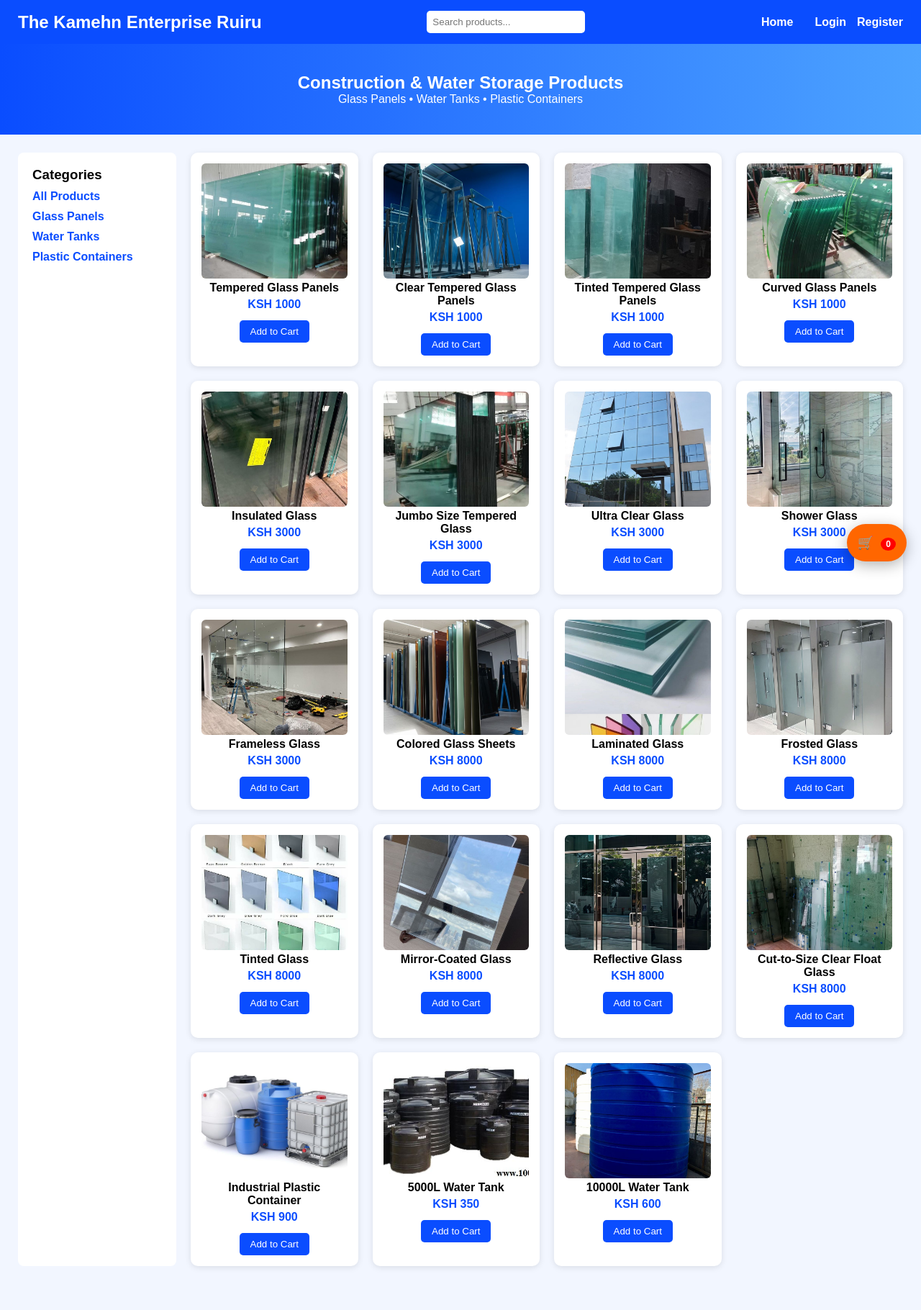
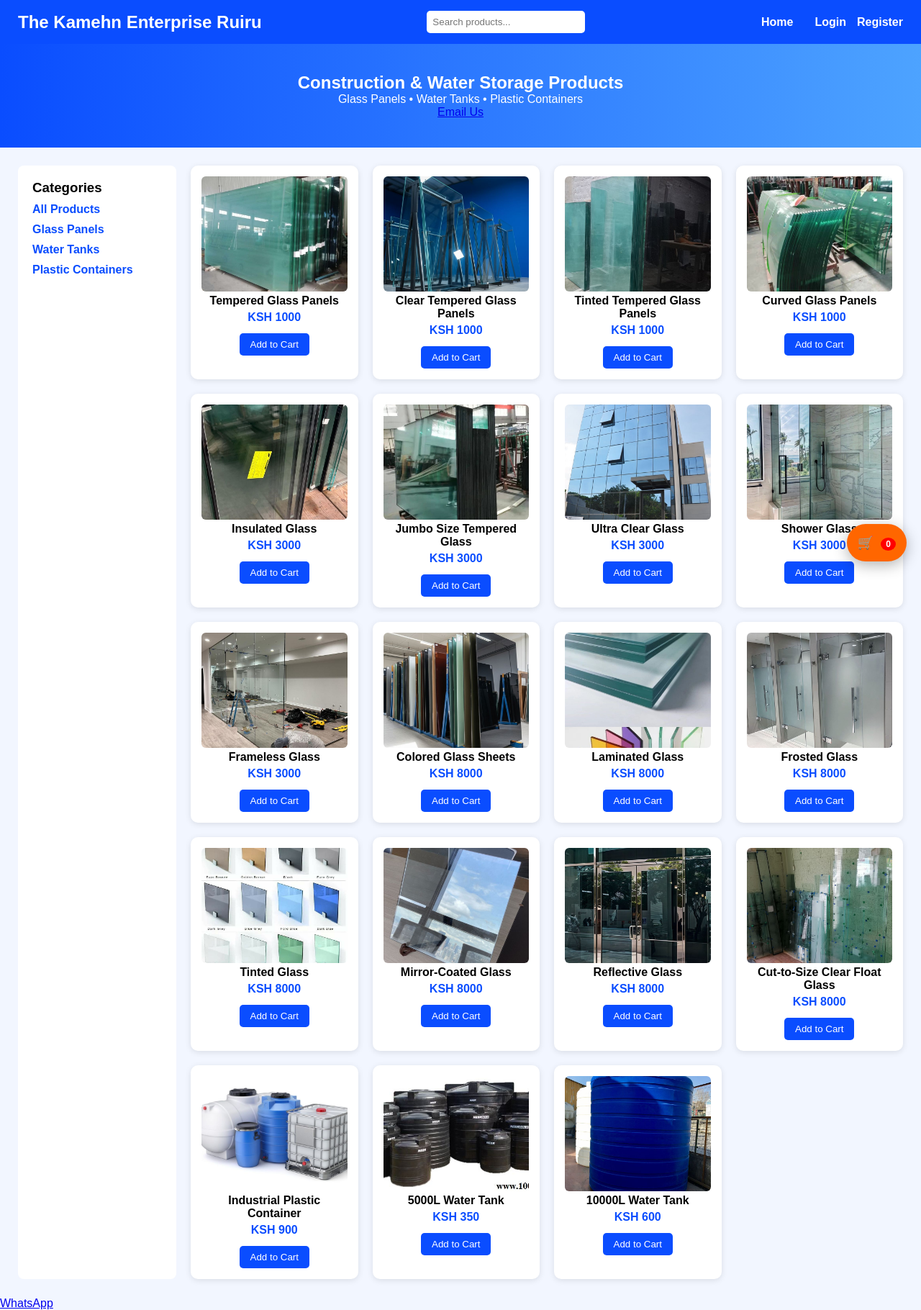
Before and after one commit to brian123-wq/Kamehn-Enterprise, a website: page index.html in a window 1280 px wide. Shown: the whole page at 72% size. Before the commit the page ends 1784 px from the top, so only its background shows below. Drawn offline with Linux system fonts and the light colour scheme.

Commit message:
Update index.html

```diff
--- a/index.html
+++ b/index.html
@@ -26,6 +26,7 @@
 <section class="hero">
 <h2>Construction & Water Storage Products</h2>
 <p>Glass Panels • Water Tanks • Plastic Containers</p>
+<a class="email" href="mailto:thekamehneterprises@gmail.com?subject=Website Inquiry&body=Hello, I would like to ask about...">Email Us</a>
 </section>
 
 <div class="container">
@@ -235,7 +236,7 @@
 
 <div id="orderStatus" style="margin-top:20px;font-size:18px;"></div>
 </section>
-
+<a class="whatsapp" href="https://wa.me/254716147747">WhatsApp</a>
 <script src="script.js"></script>
 </body>
 </html>
```
